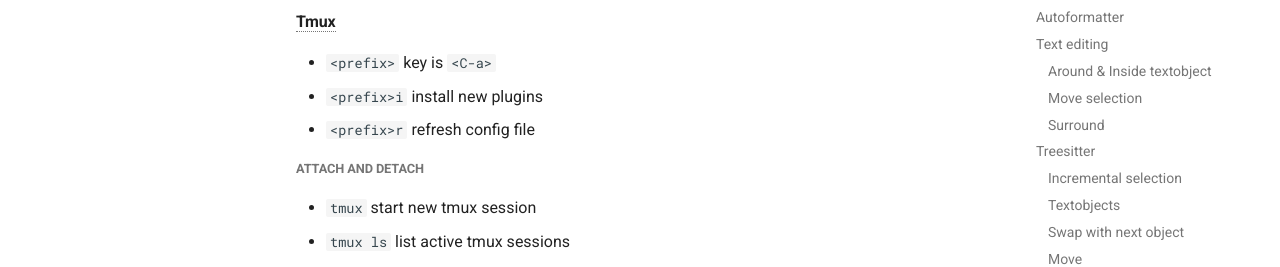
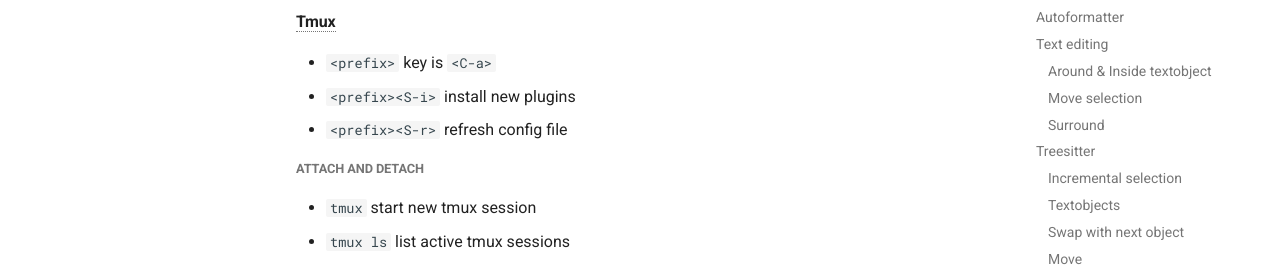
Before and after one commit to HieuDao-code/dotfiles, an MkDocs documentation site: the page built from docs/key_binding.md, in a window 1280 px wide and 900 px high, scrolled down 5720 px. Shown: the part 172-439 px from the top of the window. Built offline with MkDocs 1.6.1 and Material for MkDocs 9.7.7, drawn with Linux system fonts in a browser that asks for light colours; comment, search, counter and statistics services are not loaded.

```diff
--- a/docs/key_binding.md
+++ b/docs/key_binding.md
@@ -217,8 +217,8 @@ Move selection in visual mode or current line
 #### <abbr title="tmux">Tmux</abbr>
 
 - `<prefix>` key is `<C-a>`
-- `<prefix>i` install new plugins
-- `<prefix>r` refresh config file
+- `<prefix><S-i>` install new plugins
+- `<prefix><S-r>` refresh config file
 
 ##### Attach and detach
 
```
Also changed, not shown: 3 other files.
